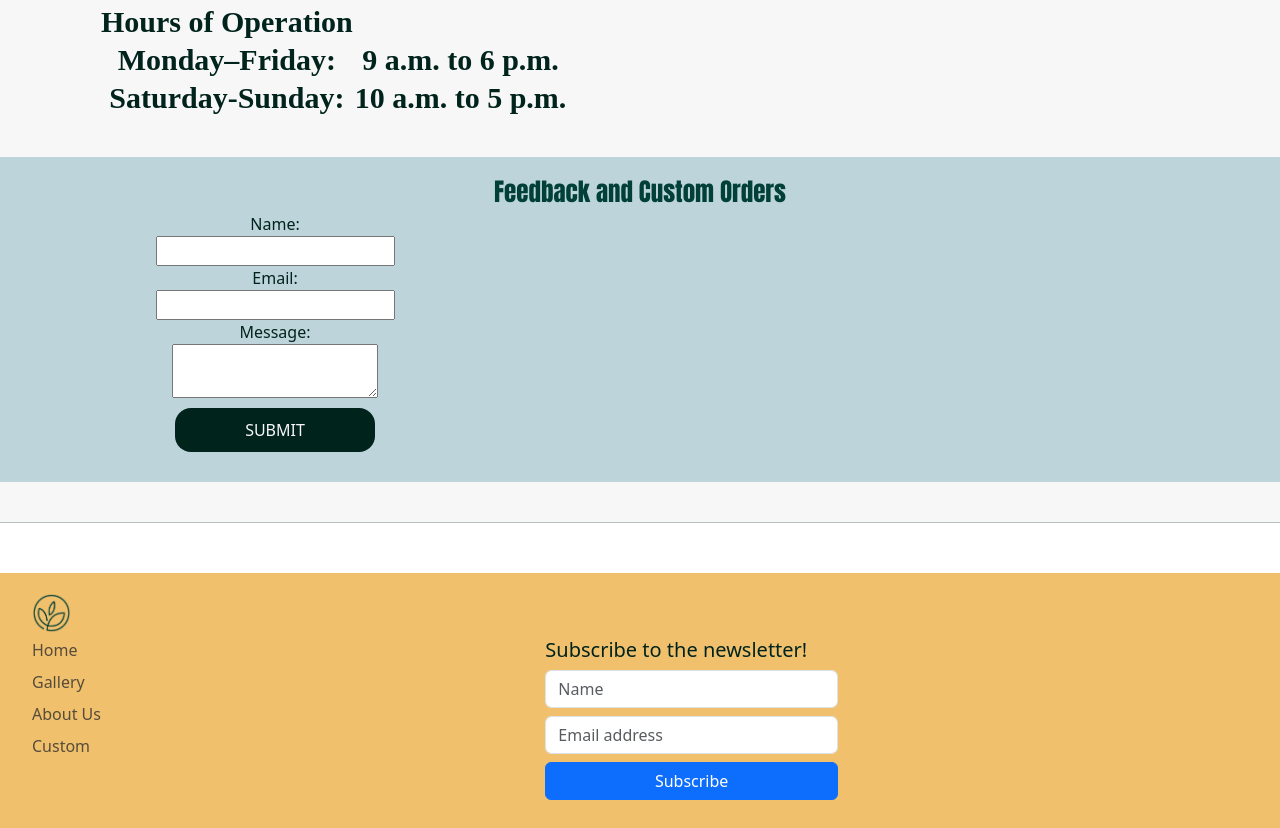
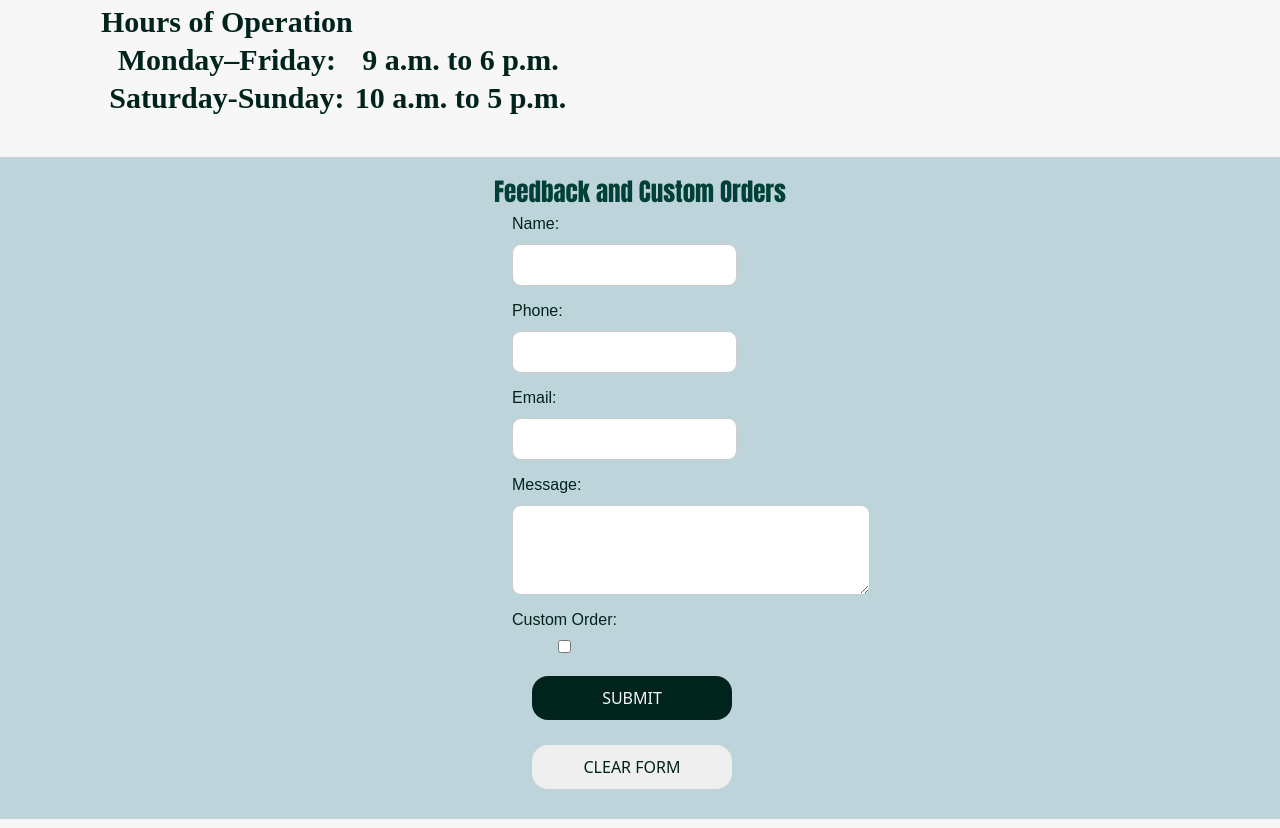
Before and after one commit to akeight/Web-Dev-Touchstone-Project, a website built with Vite: page aboutUs.html in a window 1280 px wide. Shown: the part 432-1260 px from the top of the page. Built offline with nearby package versions, Linux system fonts and the light colour scheme.

Commit message:
Added Local Storage Functionality to Feedback Form

```diff
--- a/aboutUs.html
+++ b/aboutUs.html
@@ -59,16 +59,21 @@
           </table>
         </h2>
       </section>
-      <section class="feedback">
+      <section class="feedback gap-2 flex-sm-column">
         <h3>Feedback and Custom Orders</h3>
-          <form class="feedback-form">
-            <label for="name">Name:</label>
-            <input type="text" id="name" name="name" required>
-            <label for="email">Email:</label>
-            <input type="email" id="email" name="email" required>
-            <label for="message">Message:</label>
-            <textarea id="message" name="message" required></textarea>
-            <button class="submit" type="submit">Submit</button>
+          <form class="feedback-form" autocomplete="on">
+            <label>Name:
+              <input type="text" id="name" name="name" required></label>
+            <label>Phone:
+                <input type="tel" id="phone" name="phone"/></label>
+            <label>Email:
+              <input type="email" id="email" name="email" required></label>
+            <label>Message:
+              <textarea id="message" name="message" cols="35" rows="3" required></textarea></label>
+            <label>Custom Order:
+              <input type="checkbox" name="customOrder" id="custom-order"/></label>
+            <input type="button" class="submit" onclick="submitForm()" value="Submit" />
+            <input type="reset" class="clear-form" value="Clear Form"/>
           </form>
       </section>
       <hr>
@@ -119,7 +124,7 @@
                       class="form-control"
                       placeholder="Email address"
                     />
-                  <button class="btn btn-primary" type="button">Subscribe</button>
+                  <button class="subSubmit" type="button">Subscribe</button>
                 </div>
               </form>
           </div>
--- a/script.js
+++ b/script.js
@@ -1,4 +1,3 @@
-document.addEventListener("DOMContentLoaded", () => {
   // Shopping Cart functionality
   let cart = [];
 
@@ -17,7 +16,7 @@ document.addEventListener("DOMContentLoaded", () => {
     modal.classList.add("hidden");
   };
 
-  // Open modal from view shopping cart
+  /* Open modal from view shopping cart
   btnsOpenModal.addEventListener("click", () => {
     modal.classList.remove("hidden");
     console.log("button clicked");
@@ -27,7 +26,7 @@ document.addEventListener("DOMContentLoaded", () => {
   btnCloseModal.addEventListener("click", () => {
     modal.classList.add("hidden");
     console.log("button clicked");
-  });
+  }); */
 
   // Add event listeners to add product buttons
   document.querySelectorAll(".addToCart").forEach((button) => {
@@ -93,80 +92,24 @@ document.addEventListener("DOMContentLoaded", () => {
   }
 
   // Feedback form submission
-  const feedbackForm = document.querySelector(".feedback-form");
-  if (feedbackForm) {
-    feedbackForm.addEventListener("click", (event) => {
-      event.preventDefault();
-      const customerName = document.getElementById("name");
-      const customerEmail = document.getElementById("email");
-      const customerMessage = document.getElementById("message");
+ function submitForm(){
+      const name = document.getElementById("name").value;
+      const email = document.getElementById("email").value;
+      const phone = document.getElementById("phone").value;
+      const feedback = document.getElementById("message").value;
+      const customOrder = document.getElementById("custom-order").checked;
+      const customerInfo = {
+             name, email, phone, feedback, customOrder
+     };
+     const keyValue = name;
 
-      // Check if any field is empty
-      if (
-        (customerName.value.trim() === "",
-        customerEmail.value.trim() === "",
-        customerMessage.value.trim() === "")
-      );
-      {
-        alert("Please include your name, email, and message.");
-        return;
+     //save customer information to localStorage
+      localStorage.setItem(keyValue, JSON.stringify(customerInfo));
+
+      //access and parse local data back out of localStorage.
+      const who = JSON.parse( localStorage.getItem(name) );
+      alert("Thank you for your message, "+ who.name +"!");
       }
-
-      const formInput = new FormInput(event.target);
-      console.log("Feedback submitted:",
-        Object.FormInput(formInput.entries())
-      );
-      alert("Thank you for your message");
-      event.target.reset();
-    });
-  }
-
-  // Subscription functionality
-  const subscribeButton = document.querySelector(".subscribe-button");
-  if (subscribeButton) {
-    subscribeButton.addEventListener("click", () => {
-      alert("Thank you for subscribing");
-    });
-  }
-
-  // Store data in local storage as JSON
-  const userData = {
-    username: "Ally Keightley",
-    email: "allysonkeightley@outlook.com",
-    message:
-      "Hello! I am looking for some peonies to plant this fall. Do you have any in stock?",
-  };
-
-  localStorage.setItem("userData", JSON.stringify(userData));
-
-  // Retrieve data from local storage and parse it back to an object
-  const storedUserData = JSON.parse(localStorage.getItem("userData"));
-  console.log("User Data from Local Storage:", storedUserData);
-
-  // Store data in session storage as JSON
-  const sessionData = {
-    sessionID: "123456",
-    groups: ["GroupYoga", "GroupKickBoxing", "GroupPilates"],
-  };
-
-  sessionStorage.setItem("sessionData", JSON.stringify(sessionData));
-
-  // Retrieve data from session storage and parse it back to an object
-  const storedSessionData = JSON.parse(sessionStorage.getItem("sessionData"));
-  console.log("Session Data from Session Storage:", storedSessionData);
-
-  // Display local storage data on the webpage
-  document.getElementById("localStorageData").textContent = JSON.stringify(
-    storedUserData,
-    2
-  );
-
-  // Display session storage data on the webpage
-  document.getElementById("sessionStorageData").textContent = JSON.stringify(
-    storedSessionData,
-    2
-  );
-});
 
 // Display of products on home page to be responsive
 const panels = document.querySelectorAll(".panel");
--- a/styles.css
+++ b/styles.css
@@ -137,7 +137,7 @@ p {
 
 .addToCart,
 .show-modal,
-.submit {
+.submit, .subSubmit, .clear-form {
   border: none;
   color: #00231c;
   padding: 10px 20px;
@@ -168,7 +168,7 @@ p {
   cursor: pointer;
 }
 
-.submit {
+.submit, .subSubmit {
   background-color: #00231c;
   color: #f7f7f7;
 }
@@ -305,6 +305,27 @@ table {
   box-sizing: border-box;
   justify-content: center;
   align-content: center;
-  align-items: center;
-  width: 350px;
+  align-items: start;
+  gap: 5px;
+  margin-left: 40%;
 }
+
+input, textarea {
+  display: block;
+  width: 100%;
+  padding: 8px;
+  border: 1px solid #ccc;
+  border-radius: 9px;
+  margin: 8px 0;
+  box-sizing: border-box;
+}
+
+input:focus {
+  border: 2px solid #555;
+  outline: none;
+}
+
+label {
+  font-family: "Calibri Normal", sans-serif;
+  font-size: 16px;
+}
```
Also changed, not shown: custom.html (+1 -1 lines), gallery.html (+1 -1 lines), index.html (+3 -3 lines).
